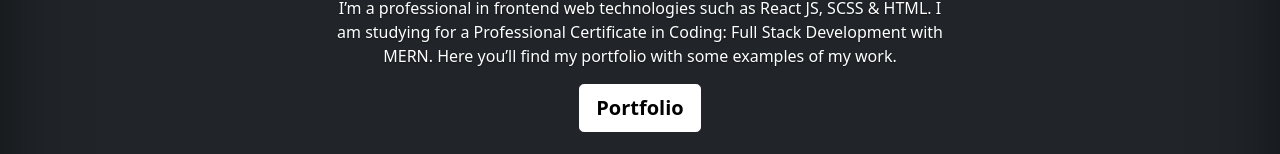
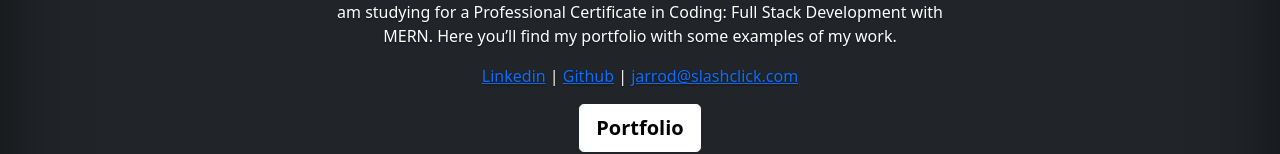
Before and after one commit to jarrodmedrano/mit-1, a Next.js app: page / in a window 1280 px wide. Shown: the part 377-531 px from the top of the page. Built offline with nearby package versions, Linux system fonts and the light colour scheme.

Commit message:
add some links

```diff
--- a/pages/index.js
+++ b/pages/index.js
@@ -53,6 +53,11 @@ export default function Home() {
           Coding: Full Stack Development with MERN. Here you&rsquo;ll find my
           portfolio with some examples of my work.
         </p>
+        <p>
+          <Link href="https://linkedin.com/jarrod-medrano">Linkedin</Link> |{" "}
+          <Link href="https://github.com/jarrodmedrano">Github</Link> |{" "}
+          <Link href="mailto:jarrod@slashclick.com">jarrod@slashclick.com</Link>
+        </p>
         <p className="lead">
           <Link href="/mit-1/portfolio">
             <a className="btn btn-lg btn-secondary fw-bold border-white bg-white text-black">
```
